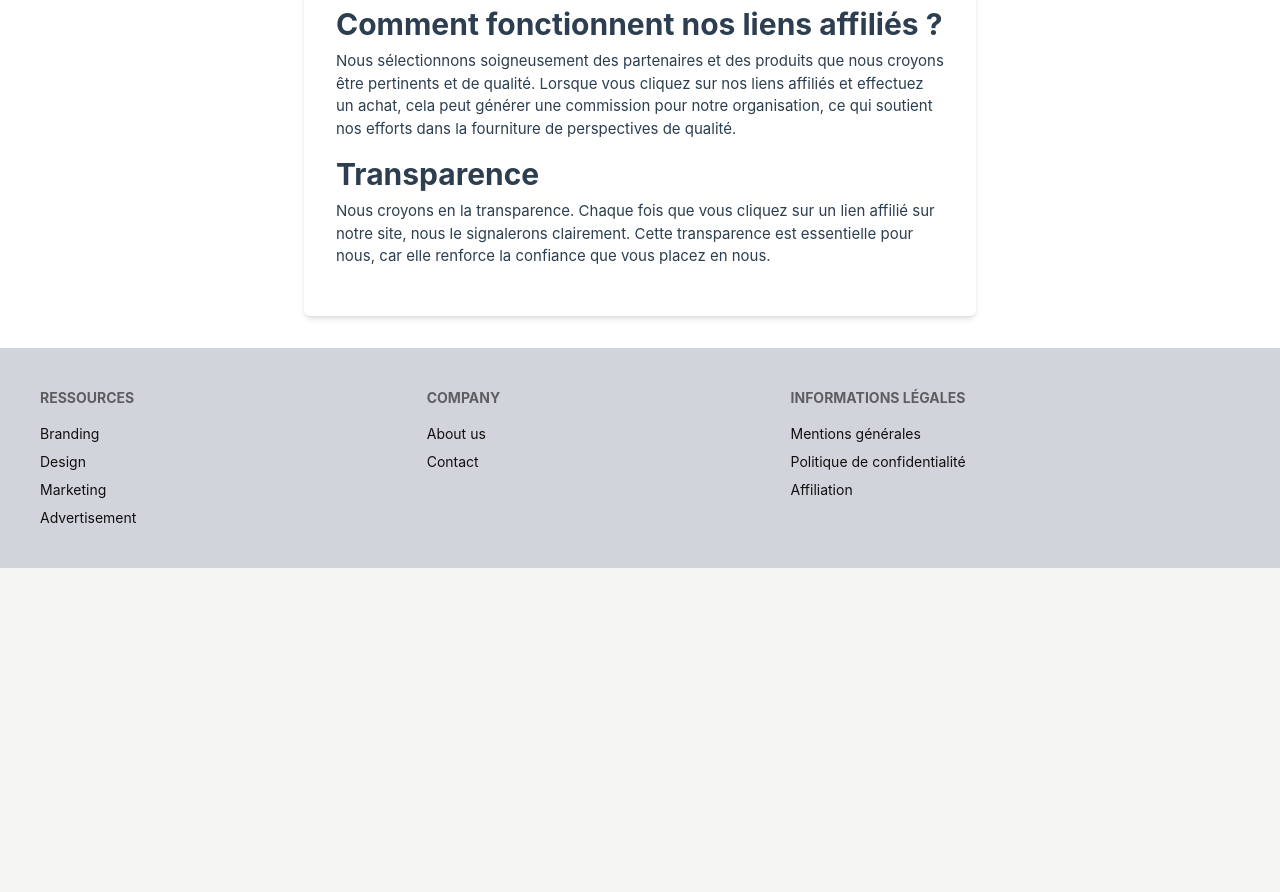
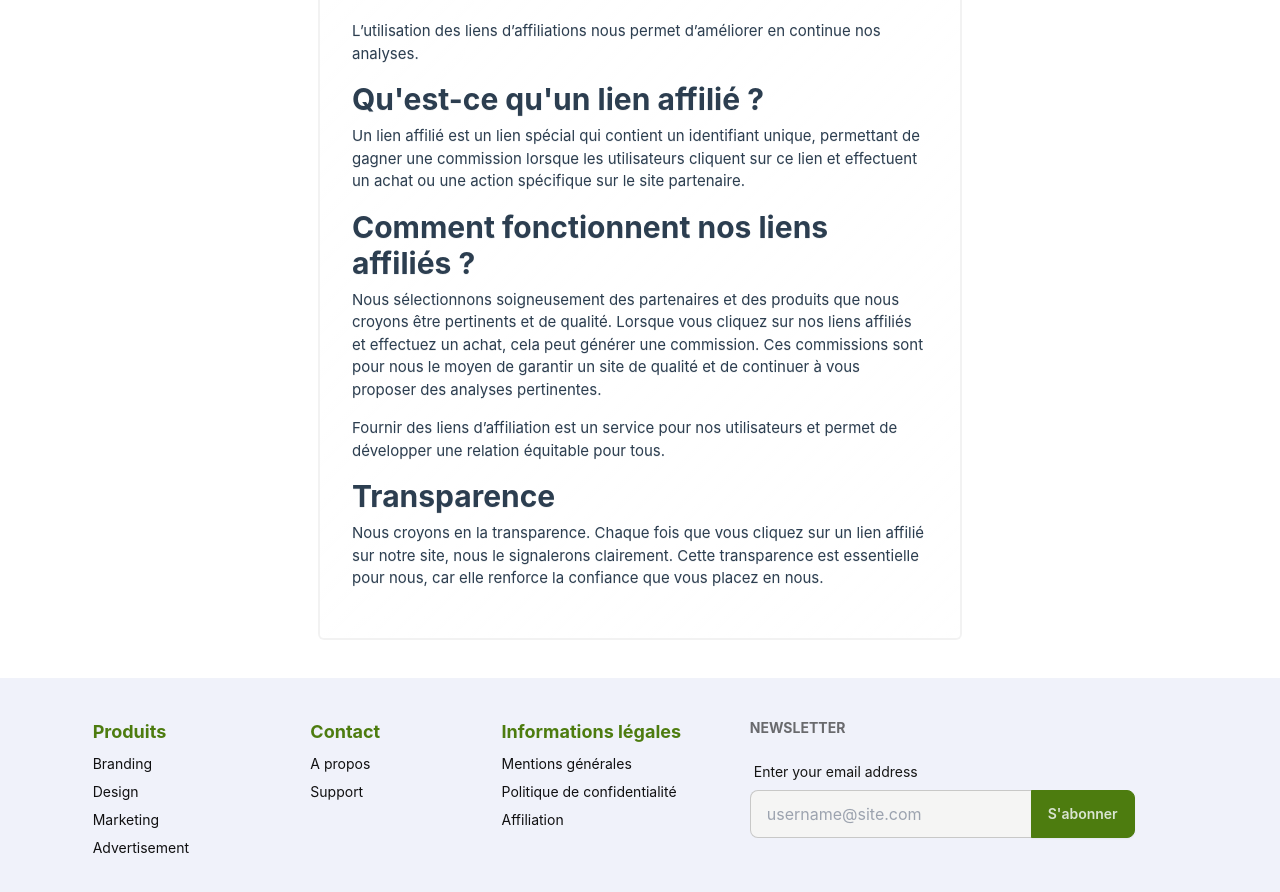
Before and after one commit to AntoineMra/comp-trek, a Nuxt app: page /affiliate in a window 1280 px wide. Shown: the part 540-1432 px from the top of the page. Before the commit the page ends 1108 px from the top, so only its background shows below. Built offline with nearby package versions, Linux system fonts and the light colour scheme.

Commit message:
add CSS on basic legal pages

```diff
--- a/components/layout/AppFooter.vue
+++ b/components/layout/AppFooter.vue
@@ -1,19 +1,21 @@
 <template>
-  <footer class="footer p-10 bg-neutral text-neutral-content">
-    <nav>
-      <header class="footer-title">Ressources</header>
+  <footer class="footer md:grid flex flex-wrap p-10 text-neutral-content">
+    <nav class="mx-auto">
+      <header class="text-primary text-lg font-bold">Produits</header>
       <NuxtLink to="/cookies" class="link link-hover">Branding</NuxtLink>
       <NuxtLink to="/cookies" class="link link-hover">Design</NuxtLink>
       <NuxtLink to="/cookies" class="link link-hover">Marketing</NuxtLink>
       <NuxtLink to="/cookies" class="link link-hover">Advertisement</NuxtLink>
     </nav>
-    <nav>
-      <header class="footer-title">Company</header>
-      <NuxtLink to="/cookies" class="link link-hover">About us</NuxtLink>
-      <NuxtLink to="/cookies" class="link link-hover">Contact</NuxtLink>
+    <nav class="mx-auto">
+      <header class="text-primary text-lg font-bold">Contact</header>
+      <NuxtLink to="/cookies" class="link link-hover">A propos</NuxtLink>
+      <NuxtLink to="/cookies" class="link link-hover">Support</NuxtLink>
     </nav>
-    <nav>
-      <header class="footer-title">Informations légales</header>
+    <nav class="mx-auto">
+      <header class="text-primary text-lg font-bold">
+        Informations légales
+      </header>
       <NuxtLink to="/mentions-legales" class="link link-hover"
         >Mentions générales</NuxtLink
       >
@@ -22,5 +24,29 @@
       >
       <NuxtLink to="/affiliate" class="link link-hover">Affiliation</NuxtLink>
     </nav>
+    <form>
+      <header class="footer-title">Newsletter</header>
+      <fieldset class="form-control w-80">
+        <label class="label">
+          <span class="label-text">Enter your email address</span>
+        </label>
+        <div class="join">
+          <input
+            type="text"
+            placeholder="username@site.com"
+            class="input input-bordered join-item"
+          />
+          <button class="btn btn-primary join-item">S'abonner</button>
+        </div>
+      </fieldset>
+    </form>
   </footer>
 </template>
+
+<script setup lang="ts"></script>
+
+<style scoped>
+.footer {
+  background-color: rgb(240, 242, 250);
+}
+</style>
--- a/index.html
+++ b/index.html
@@ -10,6 +10,9 @@
     <meta name="msapplication-TileColor" content="#da532c">
     <meta name="theme-color" content="#ffffff">
     <meta name="viewport" content="width=device-width, initial-scale=1.0">
+    <link rel="preconnect" href="https://fonts.googleapis.com">
+    <link rel="preconnect" href="https://fonts.gstatic.com" crossorigin>
+    <link href="https://fonts.googleapis.com/css2?family=Poppins:wght@400;600;700&display=swap" rel="stylesheet">
     <title>Comparateur Trekking</title>
   </head>
   <body>
--- a/nuxt.config.js
+++ b/nuxt.config.js
@@ -6,9 +6,9 @@ export default {
   },
   plugins: [],
   components: true,
-  buildModules: ["@pinia/nuxt", "@nuxtjs/tailwindcss", "@nuxtjs/google-fonts"],
+  buildModules: ["@pinia/nuxt", "@nuxtjs/tailwindcss"],
   css: ["@/assets/main.css"],
-  modules: [],
+  modules: [["@nuxtjs/google-fonts", { families: { Poppins: true } }]],
   postcss: {
     plugins: {
       tailwindcss: {},
--- a/pages/affiliate.vue
+++ b/pages/affiliate.vue
@@ -1,14 +1,18 @@
 <template>
-  <main>
-    <header class="bg-blue-500 text-white py-4">
-      <h1 class="text-2xl md:text-3xl lg:text-4xl">
+  <main class="mx-10 my-5 lg:mx-80 lg:my-10 md:glass md:rounded">
+    <header class="md:py-4 md:px-16">
+      <div class="text-sm breadcrumbs">
+        <ul>
+          <li><a class="link-primary">Légal</a></li>
+          <li>Affiliation</li>
+        </ul>
+      </div>
+      <h1 class="text-2xl md:text-3xl lg:text-4xl font-bold text-primary pt-6">
         Vous apportez un point de vue de qualité est notre mission
       </h1>
     </header>
 
-    <section
-      class="max-w-2xl mx-auto my-8 p-4 md:p-8 bg-white shadow-md rounded-md"
-    >
+    <section class="max-w-2xl mx-auto my-8 md:p-4 md:p-8">
       <p class="mb-4">
         L’utilisation des liens d’affiliations nous permet d’améliorer en
         continue nos analyses.
@@ -19,9 +23,9 @@
       </h2>
       <p class="mb-4">
         Un lien affilié est un lien spécial qui contient un identifiant unique,
-        permettant à notre organisation de gagner une commission lorsque les
-        utilisateurs cliquent sur ce lien et effectuent un achat ou une action
-        spécifique sur le site partenaire.
+        permettant de gagner une commission lorsque les utilisateurs cliquent
+        sur ce lien et effectuent un achat ou une action spécifique sur le site
+        partenaire.
       </p>
 
       <h2 class="text-xl md:text-2xl lg:text-3xl font-bold mb-2">
@@ -30,9 +34,13 @@
       <p class="mb-4">
         Nous sélectionnons soigneusement des partenaires et des produits que
         nous croyons être pertinents et de qualité. Lorsque vous cliquez sur nos
-        liens affiliés et effectuez un achat, cela peut générer une commission
-        pour notre organisation, ce qui soutient nos efforts dans la fourniture
-        de perspectives de qualité.
+        liens affiliés et effectuez un achat, cela peut générer une commission.
+        Ces commissions sont pour nous le moyen de garantir un site de qualité
+        et de continuer à vous proposer des analyses pertinentes.
+      </p>
+      <p class="mb-4">
+        Fournir des liens d’affiliation est un service pour nos utilisateurs et
+        permet de développer une relation équitable pour tous.
       </p>
 
       <h2 class="text-xl md:text-2xl lg:text-3xl font-bold mb-2">
```
